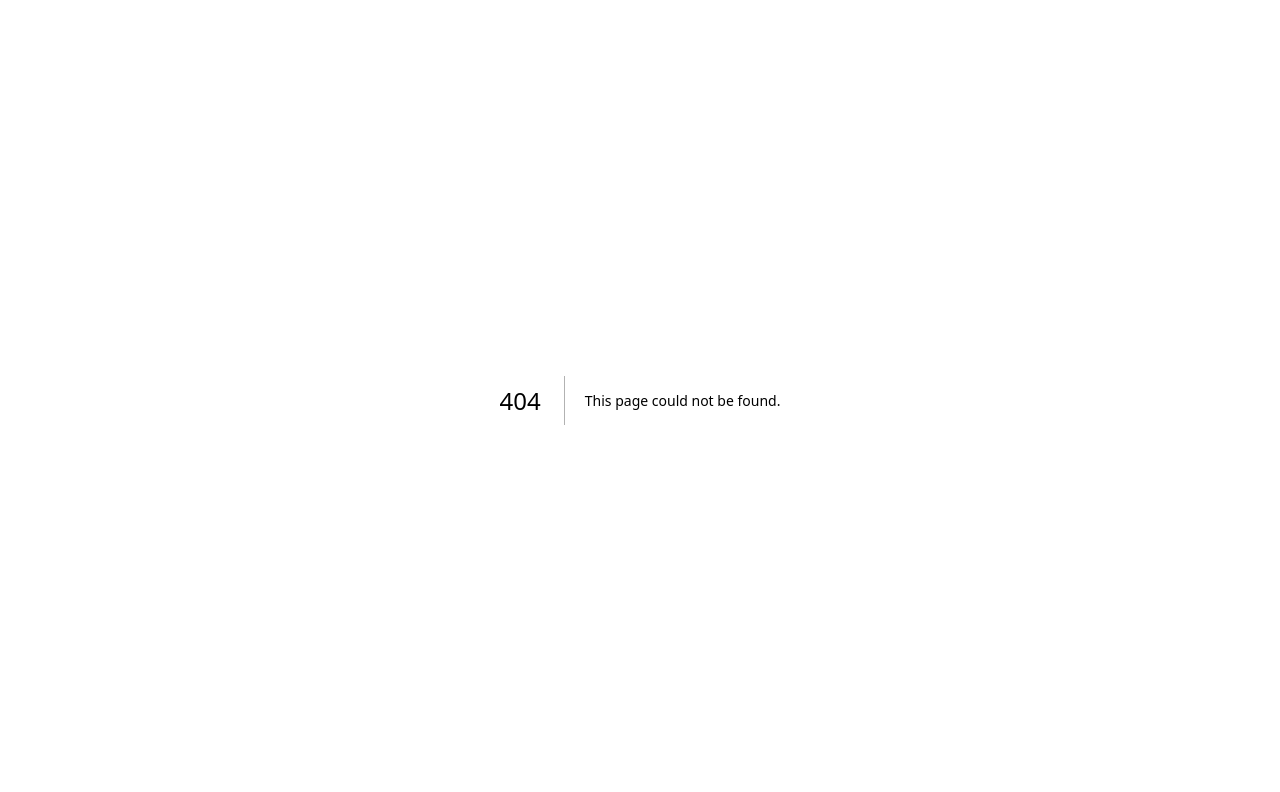
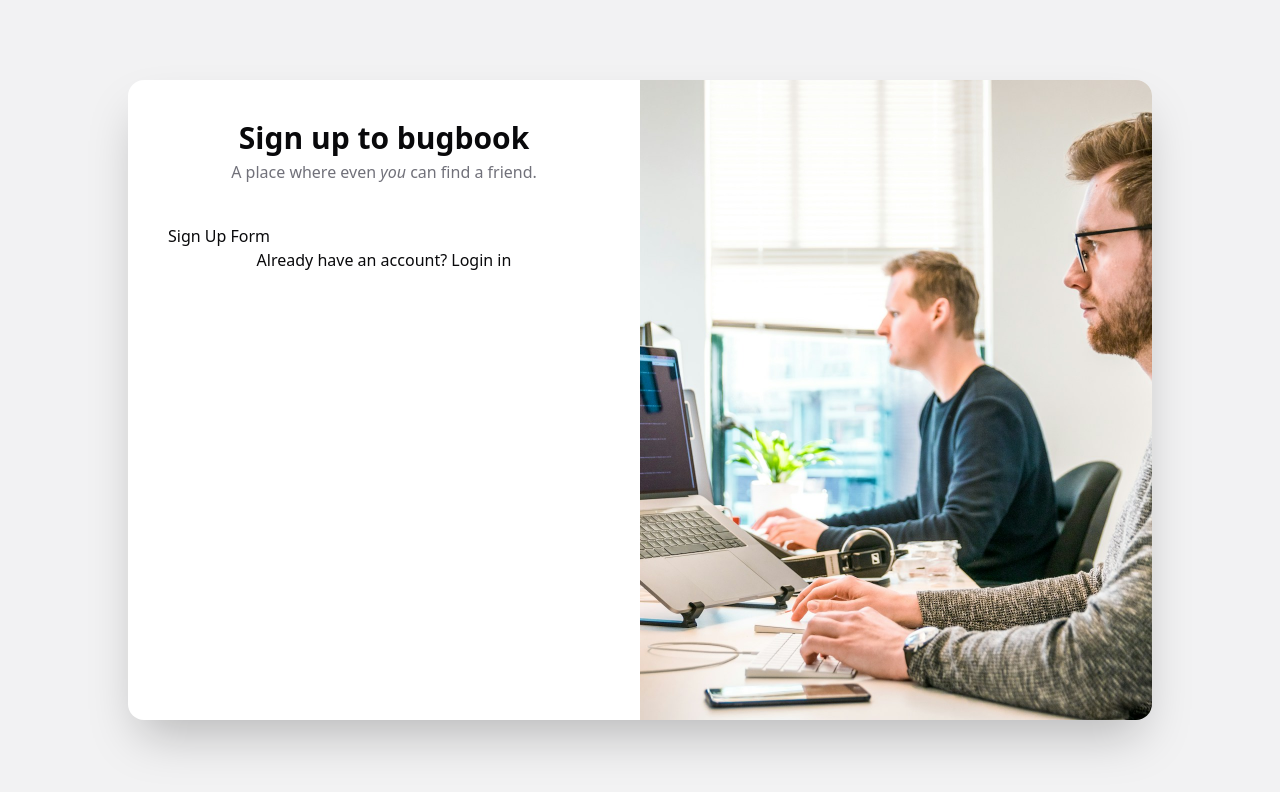
Before and after one commit to leobewater/nextjs-15-social-media-app, a Next.js app: page /signup in a window 1280 px wide. Before the commit this address had no page. Shown: the top 792 px of the page. Built offline with nearby package versions, Linux system fonts and the light colour scheme.

Commit message:
add sign up page

```diff
--- /dev/null
+++ b/src/app/(auth)/signup/SignUpForm.tsx
@@ -0,0 +1,5 @@
+"use client";
+
+export default function SignUpForm() {
+  return <>Sign Up Form</>
+}
--- /dev/null
+++ b/src/app/(auth)/signup/page.tsx
@@ -0,0 +1,38 @@
+import { Metadata } from "next";
+import signupImage from "@/assets/signup-image.jpg";
+import Image from "next/image";
+import Link from "next/link";
+import SignUpForm from "@/app/(auth)/signup/SignUpForm";
+
+export const metadata: Metadata = {
+  title: "Sign Up",
+};
+
+export default function Page() {
+  return (
+    <main className="flex h-screen items-center justify-center p-5">
+      <div className="shadow-2xl flex h-full max-h-[40rem] w-full max-w-[64rem] rounded-2xl overflow-hidden bg-card">
+        <div className="md:w-1/2 w-full space-y-10 overflow-y-auto p-10">
+          <div className="space-y-1 text-center">
+            <h1 className="text-3xl font-bold">Sign up to bugbook</h1>
+            <p className="text-muted-foreground">
+              A place where even <span className="italic">you</span> can find a
+              friend.
+            </p>
+          </div>
+          <div className="space-y-5">
+            <SignUpForm />
+            <Link href="/login" className="block text-center hover:underline">
+              Already have an account? Login in
+            </Link>
+          </div>
+        </div>
+        <Image
+          src={signupImage}
+          alt=""
+          className="w-1/2 hidden md:block object-cover"
+        />
+      </div>
+    </main>
+  );
+}
```
